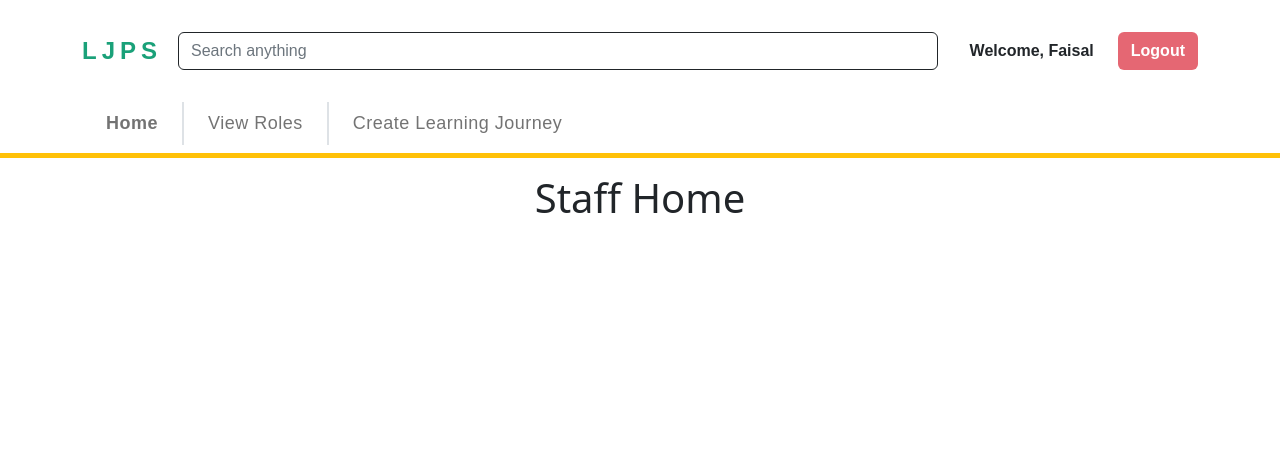
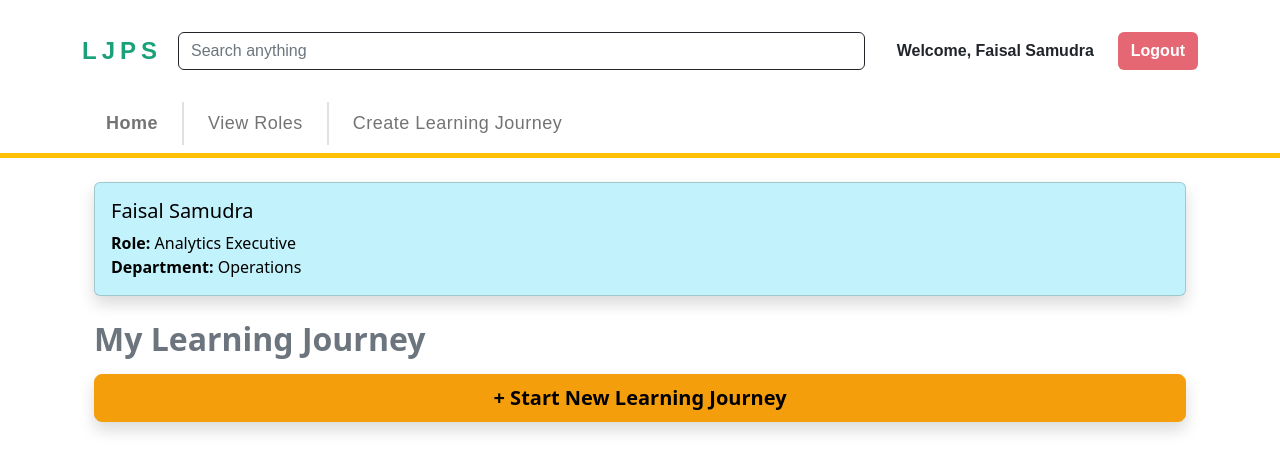
Before and after one commit to SPM-proj-team/spm-frontend, a Vue app: page / in a window 1280 px wide. Shown: the top 472 px of the page. Built offline with nearby package versions, Linux system fonts and the light colour scheme.

Commit message:
Added pinia as state management and updated homepage

```diff
--- a/package.json
+++ b/package.json
@@ -8,11 +8,12 @@
     "lint": "vue-cli-service lint"
   },
   "dependencies": {
+    "0g": "^0.0.9",
     "@popperjs/core": "^2.11.6",
-    "0g": "^0.0.9",
     "axios": "^0.27.2",
     "bootstrap": "^5.2.1",
     "core-js": "^3.8.3",
+    "pinia": "^2.0.22",
     "vue": "^3.2.13",
     "vue-router": "^4.1.5"
   },
@@ -31,6 +32,7 @@
     "sass": "^1.55.0",
     "sass-loader": "^13.0.2",
     "style-loader": "^3.3.1",
+    "vue-cli-plugin-pinia": "~0.1.5",
     "webpack": "^5.74.0"
   },
   "eslintConfig": {
--- a/src/components/JobRolesCard.vue
+++ b/src/components/JobRolesCard.vue
@@ -3,7 +3,7 @@
         <div class="row row-cols-1 row-cols-sm-2 row-cols-lg-3 g-2 g-lg-3 justify-content-center">
             <div v-for="jobRole in jobRoles" :key="jobRole.Job_ID" class="col">
                 <router-link style="text-decoration: none; color: inherit;" :to="{ name: 'JobRoleDetails', params: { id: jobRole.Job_ID }}">
-                    <button class="btn btn-light card w-100 h-100">
+                    <button class="btn btn-light card w-100 h-100 shadow-sm">
                         <div class="card-body w-100">
                             <h5 class="card-title ">{{jobRole.Job_Role}}</h5>
                             <p class="card-text"> {{jobRole.Job_Title}}</p>
--- /dev/null
+++ b/src/components/UserProfile.vue
@@ -0,0 +1,33 @@
+<template>
+    <div class="card mb-3 text-bg-info bg-opacity-25 mt-4 shadow">
+        <div class="row g-0">
+            <div class="col">
+                <div class="card-body">
+                    <h5 class="card-title">{{ store.name }}</h5>
+                    <p class="card-text">
+                        <b>Role:</b> {{ store.userJobRole }}<br>
+                        <b>Department:</b> {{ store.department }}
+                    </p>
+                </div>
+            </div>
+        </div>
+    </div>
+</template>
+
+<script>
+    import { userStore } from '@/store';
+
+
+    export default {
+        setup() {
+            const store = userStore()
+            return { store }
+        }
+
+    }
+
+</script>
+
+<style scoped>
+
+</style>
--- a/src/components/mainNavbar.vue
+++ b/src/components/mainNavbar.vue
@@ -14,7 +14,7 @@
                             <form class="d-flex flex-fill py-3" role="search">
                                 <input class="form-control me-2 border-dark" type="search" placeholder="Search anything" aria-label="Search">
                             </form>
-                            <div class="text-center mx-md-4 fw-semibold">Welcome, Faisal</div>
+                            <div class="text-center mx-md-4 fw-semibold">Welcome, {{ store.name }}</div>
                             <div class="d-grid">
                                 <button type="button" class="btn bg-danger bg-opacity-75 fw-semibold text-white">Logout</button>
                             </div>
@@ -46,8 +46,16 @@
 </template>
 
 <script>
+    import { userStore } from '@/store';
 
-    export default {}
+
+    export default {
+    setup() {
+        const store = userStore()
+        return { store }
+    }
+
+    }
 
 </script>
 
--- a/src/main.js
+++ b/src/main.js
@@ -3,6 +3,6 @@ import App from './App.vue'
 import './scss/main.scss'
 import 'bootstrap/dist/js/bootstrap.js'
 import router from './router'
+import { createPinia } from "pinia"
 
-
-createApp(App).use(router).use(router).mount('#app')
+createApp(App).use(createPinia()).use(router).use(createPinia()).mount('#app')
--- a/src/scss/main.scss
+++ b/src/scss/main.scss
@@ -1,4 +1,5 @@
 // Custom.scss
+$primary: #F59E0B;
 
 // Include any default variable overrides here (though functions won't be available)
 
--- /dev/null
+++ b/src/store/index.js
@@ -0,0 +1,22 @@
+import { defineStore } from 'pinia'
+import { ref } from 'vue'
+
+export const userStore = defineStore('userStore', () => {
+  // state
+  const name = ref('Faisal Samudra');
+  const userJobRole = ref('Analytics Executive');
+  const department = ref('Operations');
+  const selectedJobRole = ref([])
+
+
+  // getter function
+  // to add retrieval of all roles, skills to roles, courses to skill
+  // e.g. const doubleCount = computed(() => count.value * 2);
+
+  //actions
+  function selectJobRole(){
+      selectedJobRole.value.push(this.selectedJobRole)
+  }
+
+  return { name, userJobRole, selectedJobRole, department, selectJobRole }
+})
--- a/src/views/JobRoles.vue
+++ b/src/views/JobRoles.vue
@@ -9,6 +9,7 @@
 
 import JobRolesCard from '../components/JobRolesCard.vue'
 // import axios from 'axios'
+
 
 export default {
   components: {
--- a/src/views/StaffHome.vue
+++ b/src/views/StaffHome.vue
@@ -1,11 +1,25 @@
 <template>
-  <div class="container mt-3 text-center">
-    <h1>Staff Home</h1>
+  <div class="container mt-3">
+    <div class="container">
+      <UserProfile />
+      <h2 class="text-secondary fw-bold mt-4 mb-3">My Learning Journey </h2>
+      <div class="d-grid">
+        <router-link to="/CreateLearningJourney" class="btn btn-primary btn-lg fw-bold shadow ">+ Start New Learning Journey</router-link>
+      </div>
+    </div>
   </div>
 </template>
 
 <script>
+import UserProfile from '@/components/UserProfile.vue';
 
-export default {}
+export default {
+  components:{
+    UserProfile
+},
+
+}
+
+
 
 </script>
```
Also changed, not shown: 1 other file (tests, documents, lock files or other folders).
